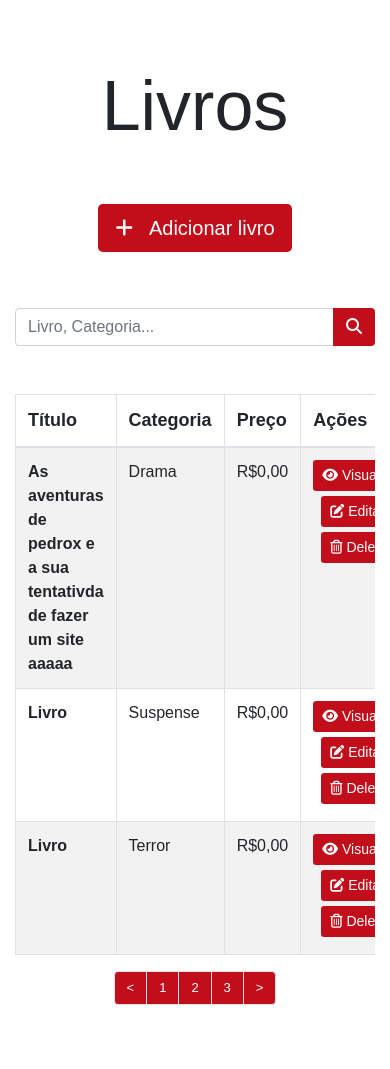
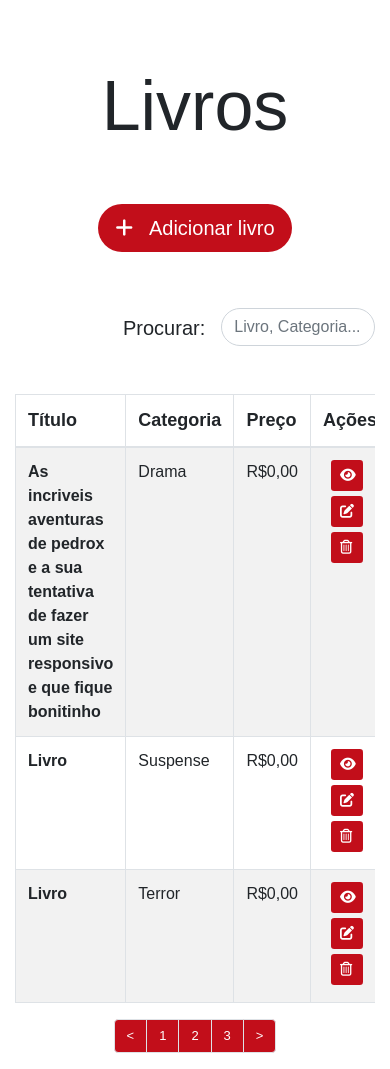
Before and after one commit to HenriqueAurelio/Trainee-Grupo-3, a PHP site: page /html/indexcrud.html in a window 390 px wide. Before the commit the page ends 1005 px from the top, so only its background shows below. Run offline with PHP 8.4, Linux system fonts and the light colour scheme; some libraries are stand-ins or nearby versions; some web fonts are replaced.

Commit message:
Arredondei o botão de adicionar e a barra de pesquisa, tirei o botão da barra de pesquisa e adicionei 'Procurar' na frente dele, tirei os nomes dos botoes da tabela, deixei só os icones e ajustei o tamanho dela

```diff
--- a/css/styles.css
+++ b/css/styles.css
@@ -5,6 +5,15 @@
 .btn-crud{
     background-color: #c20e1a !important;
     color: white !important;
+}
+
+.cabecalho-crud{
+    border-radius: 100px !important;
+}
+
+.procurar-crud{
+    margin-top: 5px;
+    font-size: 20px;
 }
 
 .btn-crud:hover {
@@ -18,12 +27,10 @@
 }
 
 .responsive-search-crud{
-    float: right !important;
-    width: 60% !important;
+    width: 70% !important;
 }
 
 .titulo-crud{
-    width: 25%;
     font-size: 18px;
 }
 
@@ -33,11 +40,12 @@
 }
 
 .preco-crud{
+    width: 25%;
     font-size: 18px;
 }
 
 .acoes-crud {
-    width: 28%;
+    width: 13%;
     font-size: 18px;
 }
 
@@ -49,14 +57,14 @@
     font-size: 16px;
 }
 
+.btn-crud-table{
+    width: 32px;
+}
+
 @media (max-width: 1200px){
 
     .btn-crud-table{
         margin-bottom: 5px;
-    }
-
-    .acoes-crud {
-        width: 33%;
     }
 
 }
@@ -67,10 +75,6 @@
         margin-bottom: 5px;
     }
 
-    .acoes-crud {
-        width: 45%;
-    }
-
     .categoria-crud{
         width: 20%;
     }
@@ -78,12 +82,23 @@
 
 }
 
+@media (max-width: 1200px){
+
+    .acoes-crud {
+        width: 15%;
+    }
+
+}
+
+@media (max-width: 992px){
+
+    .acoes-crud {
+        width: 20%;
+    }
+
+}
+
 @media (max-width: 767px){
-
-    .responsive-search-crud{
-        float: left !important;
-        width: 80% !important;
-    }
 
     #paginacao-crud-responsive{
         justify-content: center !important;
@@ -92,6 +107,14 @@
 
     .btn-crud-table{
         margin-bottom: 5px;
+    }
+
+    .acoes-crud {
+        width: 15%;
+    }
+
+    .view-table-crud{
+        margin-left: 8px;
     }
 
 }
@@ -107,7 +130,7 @@
         margin-bottom: -40px;
     }
 
-    #responsive-search-crud{
+    #search-bar-crud{
         text-align: center !important;
     }
 
--- a/html/indexcrud.html
+++ b/html/indexcrud.html
@@ -19,14 +19,11 @@
             <h1 class="mt-5 pt-3 start-crud">Livros</h1>
             <div class="row">
                     <div class="col-md-6" id="add-crud-responsive">
-                        <button type="button" class="btn newbox-crud btn-crud btn-lg mb-5 mt-5"><i class="fas fa-plus mr-3"></i>Adicionar livro</button>
+                        <button type="button" class="btn newbox-crud btn-crud btn-lg mb-5 mt-5 cabecalho-crud"><i class="fas fa-plus mr-3"></i>Adicionar livro</button>
                     </div>
-                    <div class="col-md-6" id="responsive-search-crud">
-                        <div class="input-group mt-5 mb-5">
-                            <input type="text" class="form-control float-right newbox-crud input-crud-responsive" placeholder="Livro, Categoria..." aria-label="Recipient's username" aria-describedby="basic-addon2">
-                            <div class="input-group-append">
-                                <button class="btn btn-crud newbox-crud" type="button"><i class="fas fa-search"></i></button>
-                            </div>
+                    <div class="col-md-6" id="search-bar-crud">
+                        <div class="input-group mt-5 mb-5 responsive-search-crud float-right">
+                            <span class = "procurar-crud">Procurar:</span><input type="text" class="form-control float-right newbox-crud input-crud-responsive cabecalho-crud ml-3" placeholder="Livro, Categoria..." aria-label="Recipient's username" aria-describedby="basic-addon2">
                         </div>
                     </div>
             </div>
@@ -42,22 +39,22 @@
                     </thead>
                     <tbody>
                         <tr>
-                            <th class="font-adjustment-crud" scope="row">As aventuras de pedrox e a sua tentativda de fazer um site aaaaa</th>
+                            <th class="font-adjustment-crud" scope="row">As incriveis aventuras de pedrox e a sua tentativa de fazer um site responsivo e que fique bonitinho</th>
                             <td class="font-adjustment-crud">Drama</td>
                             <td class="font-adjustment-crud">R$0,00</td>
-                            <td class="font-adjustment-crud"><a href=""><button type="button" class="btn btn-crud btn-crud-table newbox-crud btn-sm"><i class="fas fa-eye mr-1"></i>Visualizar</button></a><a href=""><button type="button" class="btn btn-crud btn-crud-table newbox-crud btn-sm ml-2"><i class="fas fa-edit mr-1"></i>Editar</button></a><button type="button" class="btn btn-crud btn-crud-table newbox-crud btn-sm ml-2" data-toggle="modal" data-target="#exampleModalCenter"><i class="far fa-trash-alt mr-1"></i>Deletar</button></td>
+                            <td class="font-adjustment-crud"><a href=""><button type="button" class="btn btn-crud btn-crud-table newbox-crud btn-sm view-table-crud"><i class="fas fa-eye mr-1"></i></button></a><a href=""><button type="button" class="btn btn-crud btn-crud-table newbox-crud btn-sm ml-2"><i class="fas fa-edit mr-1"></i></button></a><button type="button" class="btn btn-crud btn-crud-table newbox-crud btn-sm ml-2" data-toggle="modal" data-target="#exampleModalCenter"><i class="far fa-trash-alt mr-1"></i></button></td>
                         </tr>
                         <tr>
                             <th class="font-adjustment-crud" scope="row">Livro</th>
                             <td class="font-adjustment-crud">Suspense</td>
                             <td class="font-adjustment-crud">R$0,00</td>
-                            <td class="font-adjustment-crud"><a href=""><button type="button" class="btn btn-crud btn-crud-table newbox-crud btn-sm"><i class="fas fa-eye mr-1"></i>Visualizar</button></a><a href=""><button type="button" class="btn btn-crud btn-crud-table newbox-crud btn-sm ml-2"><i class="fas fa-edit mr-1"></i>Editar</button></a><button type="button" class="btn btn-crud btn-crud-table newbox-crud btn-sm ml-2" data-toggle="modal" data-target="#exampleModalCenter"><i class="far fa-trash-alt mr-1"></i>Deletar</button></td>
+                            <td class="font-adjustment-crud"><a href=""><button type="button" class="btn btn-crud btn-crud-table newbox-crud btn-sm view-table-crud"><i class="fas fa-eye mr-1"></i></button></a><a href=""><button type="button" class="btn btn-crud btn-crud-table newbox-crud btn-sm ml-2"><i class="fas fa-edit mr-1"></i></button></a><button type="button" class="btn btn-crud btn-crud-table newbox-crud btn-sm ml-2" data-toggle="modal" data-target="#exampleModalCenter"><i class="far fa-trash-alt mr-1"></i></button></td>
                         </tr>
                         <tr>
                             <th class="font-adjustment-crud" scope="row">Livro</th>
                             <td class="font-adjustment-crud">Terror</td>
                             <td class="font-adjustment-crud">R$0,00</td>
-                            <td class="font-adjustment-crud"><a href=""><button type="button" class="btn btn-crud btn-crud-table newbox-crud btn-sm"><i class="fas fa-eye mr-1"></i>Visualizar</button></a><a href=""><button type="button" class="btn btn-crud btn-crud-table newbox-crud btn-sm ml-2"><i class="fas fa-edit mr-1"></i>Editar</button></a><button type="button" class="btn btn-crud btn-crud-table newbox-crud btn-sm ml-2" data-toggle="modal" data-target="#exampleModalCenter"><i class="far fa-trash-alt mr-1"></i>Deletar</button></td>
+                            <td class="font-adjustment-crud"><a href=""><button type="button" class="btn btn-crud btn-crud-table newbox-crud btn-sm view-table-crud"><i class="fas fa-eye mr-1"></i></button></a><a href=""><button type="button" class="btn btn-crud btn-crud-table newbox-crud btn-sm ml-2"><i class="fas fa-edit mr-1"></i></button></a><button type="button" class="btn btn-crud btn-crud-table newbox-crud btn-sm ml-2" data-toggle="modal" data-target="#exampleModalCenter"><i class="far fa-trash-alt mr-1"></i></button></td>
                         </tr>
                     </tbody>
                 </table>
```
